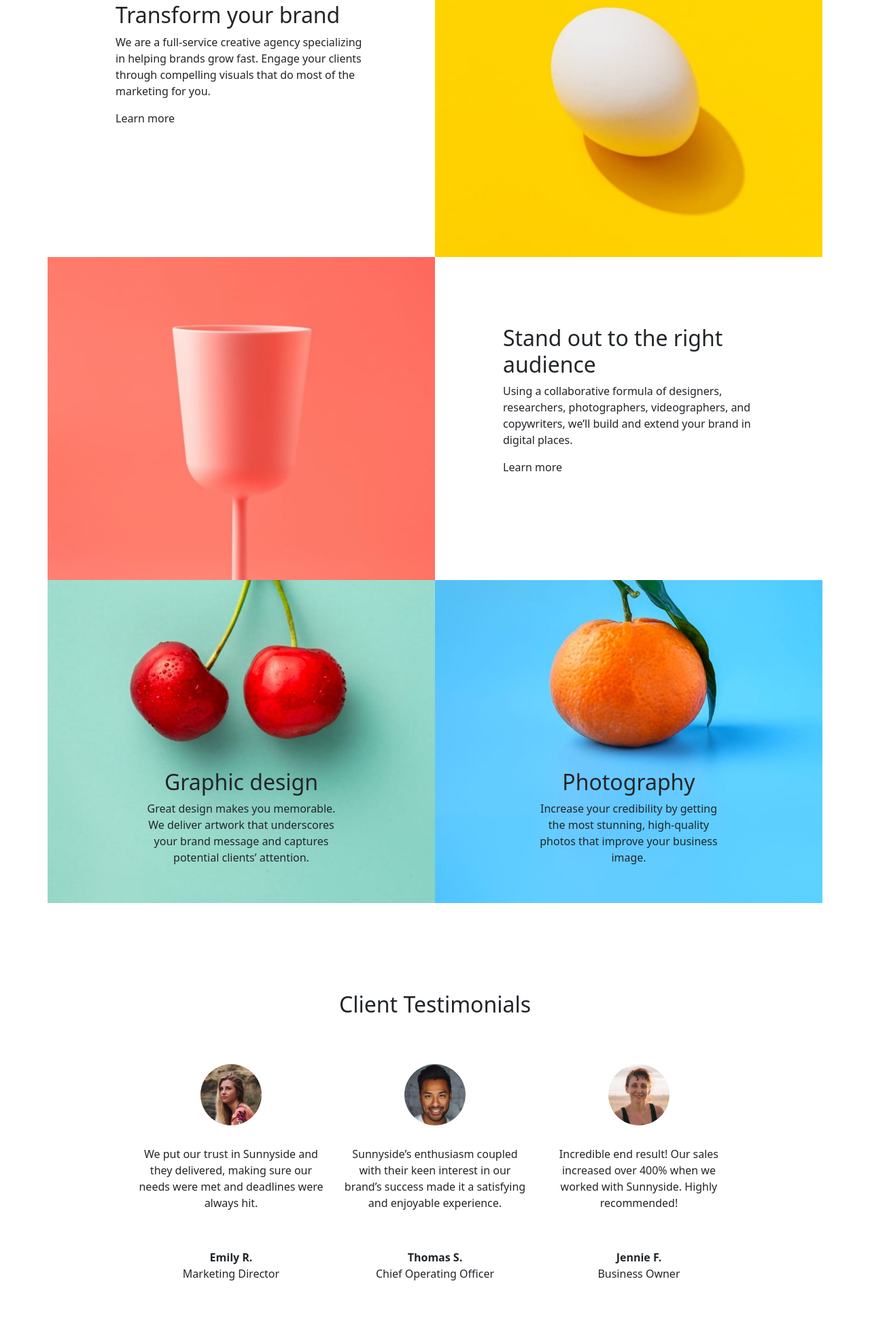
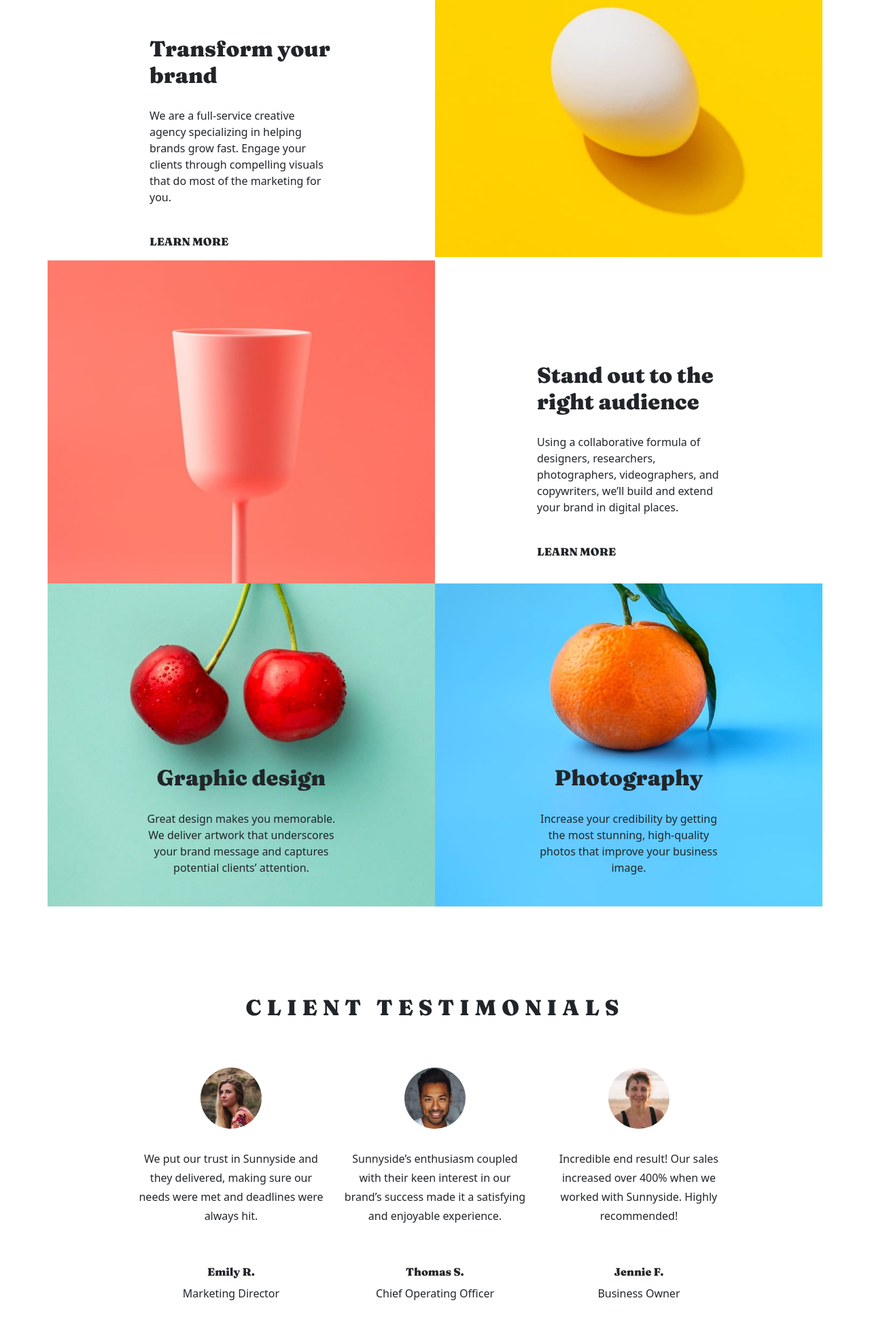
Before and after one commit to kharizzakaye/Sunnyside-Agency-Landing-Page, a plain HTML site: page index.html in a window 1280 px wide. Shown: the part 786-2736 px from the top of the page at 68% size. Drawn offline with nearby package versions, Linux system fonts and the light colour scheme.

Commit message:
update css

```diff
--- a/css/styles.css
+++ b/css/styles.css
@@ -1,4 +1,4 @@
-@import url('https://fonts.googleapis.com/css2?family=Barlow:wght@600&family=Fraunces:ital,opsz,wght@0,9..144,100..900;1,9..144,100..900&display=swap');
+@import url('https://fonts.googleapis.com/css2?family=Barlow:ital,wght@0,100;0,200;0,300;0,400;0,500;0,600;0,700;0,800;0,900;1,100;1,200;1,300;1,400;1,500;1,600;1,700;1,800;1,900&family=Fraunces:opsz,wght,SOFT@9..144,900,100&display=swap');
 
 .centered-text {
     text-align: center;
@@ -12,8 +12,25 @@
     width: 100%;
 }
 
+.fraunces-font {
+    font-family: "Fraunces";
+}
+
+.barlow-font-900 {
+    font-family: "Barlow";
+    font-weight: 900;
+}
+
+.capitalize-text {
+    text-transform: uppercase;
+}
 
 /* Header */
+#mainHeaderContainer {
+    /* padding: 0px;
+    margin: 0px; */
+}
+
 .header-main-text {
     text-align: center;
     color: #FFFFFF;
@@ -22,10 +39,26 @@
     top: 30%;
     left: 50%;
     transform: translate(-50%, -50%);
+
+    letter-spacing: 10px;
 }
 
 .centered-text-section {
-    padding: 100px;
+    padding: 150px 150px 0px 150px;
+}
+
+#transformYourBrandTitle,
+#standOutTitle,
+#graphicDesignTitle,
+#photographyTitle
+{
+    padding-bottom: 20px;
+}
+
+#transformYourBrandText,
+#standOutText
+{
+    padding-bottom: 25px;
 }
 
 /* Graphic Design and Photography*/
@@ -54,16 +87,19 @@
 
 .testimonial {
     padding-bottom: 40px;
+    line-height: 28px;
 }
 
 #clientTestimonialTitle {
     padding-top: 130px;
     padding-bottom: 60px;
+    letter-spacing: 8px;
 }
 
 .testimonial-name {
     font-weight: 700;
     margin-bottom: 0px;
+    padding-bottom: 8px;
 }
 
 /* Footer */
@@ -76,9 +112,8 @@
 }
 
 #sunnyside-footer-text {
-    margin-top: 80px;
+    margin-top: 50px;
     font-weight: 600;
-    font-family: "Barlow";
     font-size: 28px;
     color: darkgreen;
 }
--- a/index.html
+++ b/index.html
@@ -15,8 +15,8 @@
 <body>
   <div class="container">
 
-    <nav class="navbar">
-      <a href="#" class="navbar-brand">sunnyside</a>
+    <nav class="navbar navbar-expand-lg">
+      <a href="#" class="navbar-brand barlow-font-900">sunnyside</a>
 
       <button class="navbar-toggler" type="button" data-bs-toggle="collapse" data-bs-target="#navigationMenuitems">
         <span class="navbar-toggler-icon"></span>
@@ -48,9 +48,9 @@
     </nav>
 
     <!-- First Row -->
-    <header class="row overlay-container">
+    <header class="row overlay-container" id="mainHeaderContainer">
       <img class="img-fluid p-0 overlay-image" src="/assets/images/desktop/image-header.jpg" alt="Header image">
-      <h1 class="header-main-text">We are creatives</h1>
+      <h1 class="header-main-text fraunces-font capitalize-text">We are creatives</h1>
       <!-- <img class="row header-arrow" src="/assets/images/icons/icon-arrow-down.svg" alt=""> -->
     </header>
 
@@ -59,14 +59,14 @@
       <!-- Left side -->
       <div class="col col-xl-6 p-0">
         <div class="centered-text-section">
-          <h2>Transform your brand</h2>
+          <h2 class="fraunces-font" id="transformYourBrandTitle">Transform your brand</h2>
 
-          <p>
+          <p id="transformYourBrandText">
             We are a full-service creative agency specializing in helping brands grow fast.
             Engage your clients through compelling visuals that do most of the marketing for you.
           </p>
 
-          <p>Learn more</p>
+          <p class="capitalize-text fraunces-font">Learn more</p>
         </div>
       </div>
 
@@ -87,13 +87,13 @@
       <!-- Right side -->
       <div class="col col-xl-6 p-0">
         <div class="centered-text-section">
-          <h2>Stand out to the right audience</h2>
+          <h2 class="fraunces-font" id="standOutTitle">Stand out to the right audience</h2>
 
-          <p>
+          <p id="standOutText">
             Using a collaborative formula of designers, researchers, photographers, videographers, and copywriters, we’ll build and extend your brand in digital places.
           </p>
 
-        <p>Learn more</p>
+        <p class="capitalize-text fraunces-font">Learn more</p>
         </div>
       </div>
     </section> <!-- End Third Row -->
@@ -107,9 +107,9 @@
           <img class="img-fluid overlay-image" src="/assets/images/desktop/image-graphic-design.jpg" alt="Graphic Design image">
 
           <div class="overlay-main-text">
-            <h2>Graphic design</h2>
+            <h2 class="fraunces-font" id="graphicDesignTitle">Graphic design</h2>
 
-            <p>
+            <p class="graphicDesignText">
               Great design makes you memorable. We deliver artwork that underscores your brand message and captures potential clients’ attention.
             </p>
           </div>
@@ -123,9 +123,9 @@
           <img class="img-fluid overlay-image" src="/assets/images/desktop/image-photography.jpg" alt="Photography image">
 
           <div class="overlay-main-text">
-            <h2>Photography</h2>
+            <h2 class="fraunces-font" id="photographyTitle">Photography</h2>
 
-            <p>
+            <p id="photographyText">
               Increase your credibility by getting the most stunning, high-quality photos that improve your business image.
             </p>
           </div>
@@ -137,7 +137,7 @@
 
     <section class="container" id="testimonialsSection">
       <div class="row centered-text">
-        <h2 id="clientTestimonialTitle">Client Testimonials</h2>
+        <h2 id="clientTestimonialTitle" class="fraunces-font capitalize-text">Client Testimonials</h2>
       </div>
 
       <div class="row">
@@ -146,7 +146,7 @@
 
           <div class="row centered-text">
             <p class="testimonial">We put our trust in Sunnyside and they delivered, making sure our needs were met and deadlines were always hit.</p>
-            <p class="testimonial-name">Emily R.</p>
+            <p class="testimonial-name fraunces-font">Emily R.</p>
             <p class="testimonial-position">Marketing Director</p>
           </div>
         </div>
@@ -156,7 +156,7 @@
 
           <div class="row centered-text">
             <p class="testimonial">Sunnyside’s enthusiasm coupled with their keen interest in our brand’s success made it a satisfying and enjoyable experience.</p>
-            <p class="testimonial-name">Thomas S.</p>
+            <p class="testimonial-name fraunces-font">Thomas S.</p>
             <p class="testimonial-position">Chief Operating Officer</p>
           </div>
         </div>
@@ -166,7 +166,7 @@
 
           <div class="row centered-text">
             <p class="testimonial">Incredible end result! Our sales increased over 400% when we worked with Sunnyside. Highly recommended!</p>
-            <p class="testimonial-name">Jennie F.</p>
+            <p class="testimonial-name fraunces-font">Jennie F.</p>
             <p class="testimonial-position">Business Owner</p>
           </div>
         </div>
@@ -185,7 +185,7 @@
 
     <footer class="row footer-background">
       <div class="row centered-text" id="sunnyside-footer-text">
-        <p>sunnyside</p>
+        <p class="barlow-font-900">sunnyside</p>
       </div>
       <div class="row">
         <p class="col">About</p>
```
